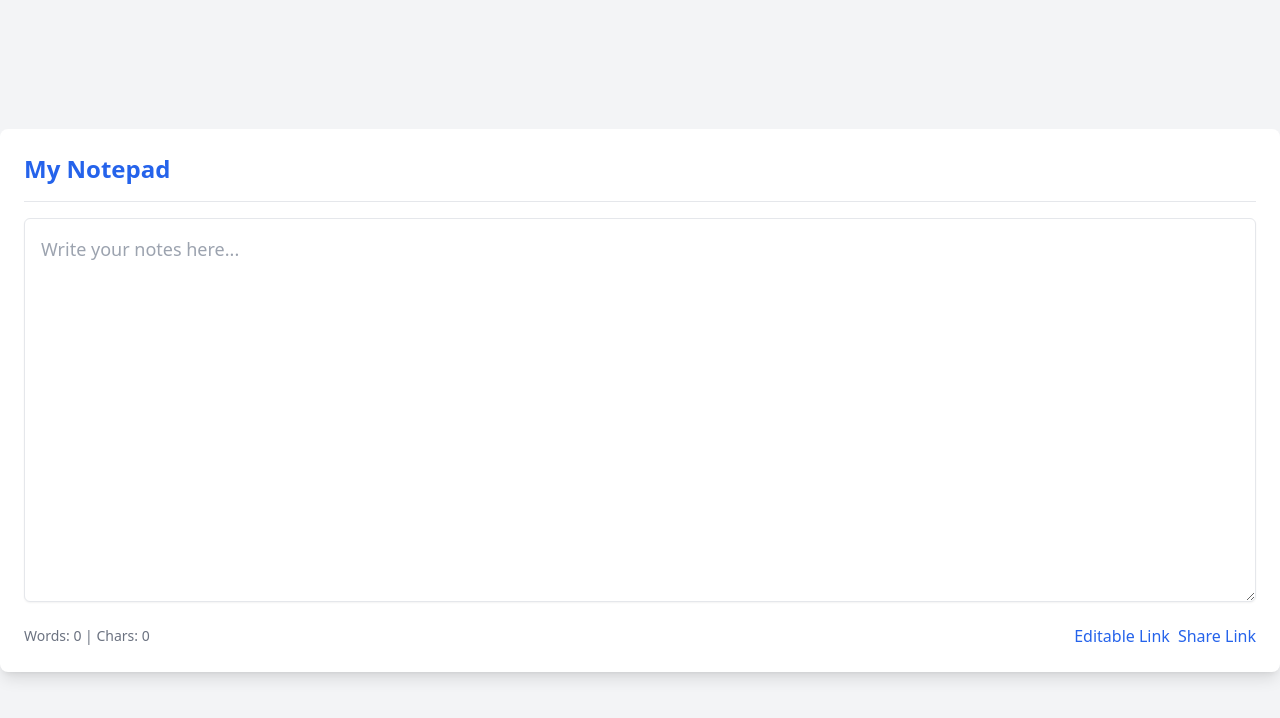
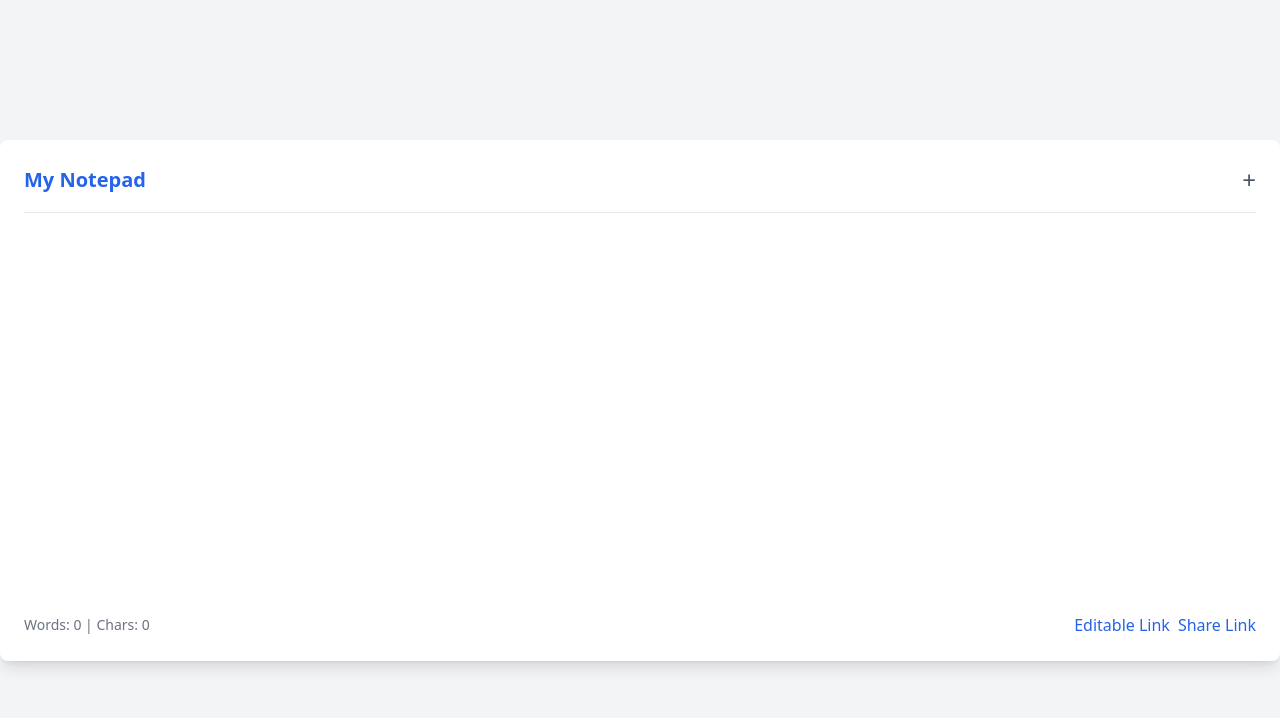
Before and after one commit to Mitesh2001/my_notepad, a Next.js app: page /1 in a window 1280 px wide. Shown: the top 718 px of the page. Built offline with nearby package versions, Linux system fonts and the light colour scheme; no server answers; the database is empty.

Commit message:
Change the text area to resemble the experience and make the 'Create New Note' button functional.

```diff
--- a/app/[slug]/page.tsx
+++ b/app/[slug]/page.tsx
@@ -1,8 +1,9 @@
 
-import { notFound } from 'next/navigation';
+import { notFound, redirect } from 'next/navigation';
 import { NextPage } from 'next';
 import NoteArea from '../components/NoteArea';
 import { fetchNoteBySlug } from '../lib/actions';
+import { generateSlug } from '../lib/helper';
 
 interface SlugPageProps {
     params: {
--- a/app/components/NoteArea.tsx
+++ b/app/components/NoteArea.tsx
@@ -3,9 +3,15 @@
 import { FC, ChangeEventHandler, useState } from 'react'
 import { handleContentChange } from '../lib/actions';
 import { Counts, Note } from '../lib/types';
-import { debounce, getCharCount, getWordCount } from '../lib/helper';
+import { debounce, generateSlug, getCharCount, getWordCount } from '../lib/helper';
+import Link from 'next/link';
 
-const NoteArea: FC<{ slug: string, defaultContent?: Note['content'] }> = ({ slug, defaultContent = "" }) => {
+interface NoteAreaProps {
+    slug: string;
+    defaultContent?: Note['content']
+};
+
+const NoteArea: FC<NoteAreaProps> = ({ slug, defaultContent = "" }) => {
 
     const [counts, setcounts] = useState<Counts>({ word: getWordCount(defaultContent), char: getCharCount(defaultContent) });
 
@@ -16,21 +22,21 @@ const NoteArea: FC<{ slug: string, defaultContent?: Note['content'] }> = ({ slug
 
     return (
         <>
-            <div className="flex justify-between items-center border-b pb-4 mb-4">
-                <h1 className="text-2xl font-semibold text-blue-600">My Notepad</h1>
-                {/* <div className="flex space-x-2">
-                    <button className="text-gray-600 hover:text-gray-800">+</button>
-                    <button className="text-gray-600 hover:text-gray-800">✎</button>
-                    <button className="text-gray-600 hover:text-gray-800">👤</button>
-                </div> */}
+            <div className="flex justify-between items-center pb-4 border-b">
+                <h1 className="text-xl font-semibold text-blue-600">My Notepad </h1>
+                <div className="flex space-x-10">
+                    <Link href={generateSlug()} className='text-gray-600 hover:text-gray-800 text-2xl'>
+                        +
+                    </Link>
+                </div>
             </div>
 
-            <div>
+            <div className="w-full h-96 py-4 rounded-md text-lg bg-white">
                 <textarea
                     id="comment"
                     name="comment"
-                    className="w-full h-96 p-4 text-lg border rounded-md shadow-sm focus:outline-none focus:ring-2 focus:ring-blue-500"
-                    placeholder='Write your notes here...'
+                    className="w-full h-full bg-transparent outline-none resize-none"
+                    placeholder=''
                     defaultValue={defaultContent}
                     onChange={debounce(changeContentHandler, 200)}
                 />
--- a/app/page.tsx
+++ b/app/page.tsx
@@ -1,10 +1,10 @@
 import { redirect } from "next/navigation";
-import { generateRandomSlug } from "./utils/generateSlug";
+import { generateSlug } from "./lib/helper";
 
 export const dynamic = 'force-dynamic';
 
 const HomePage = async () => {
-  const randomSlug = generateRandomSlug();
+  const randomSlug = generateSlug();
   redirect(randomSlug);
 }
 
--- a/app/utils/generateSlug.ts
+++ /dev/null
@@ -1,9 +0,0 @@
-export const generateRandomSlug = (length: number = 6): string => {
-    const characters = 'ABCDEFGHIJKLMNOPQRSTUVWXYZabcdefghijklmnopqrstuvwxyz0123456789';
-    let slug = '';
-    for (let i = 0; i < length; i++) {
-        const randomIndex = Math.floor(Math.random() * characters.length);
-        slug += characters[randomIndex];
-    }
-    return slug;
-}
```
